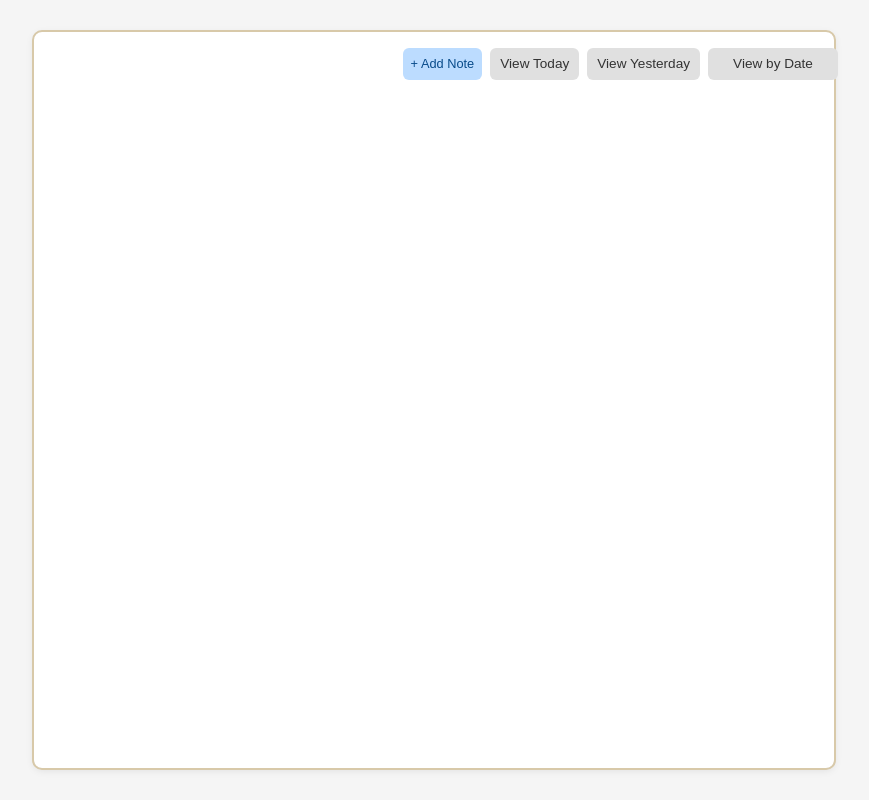
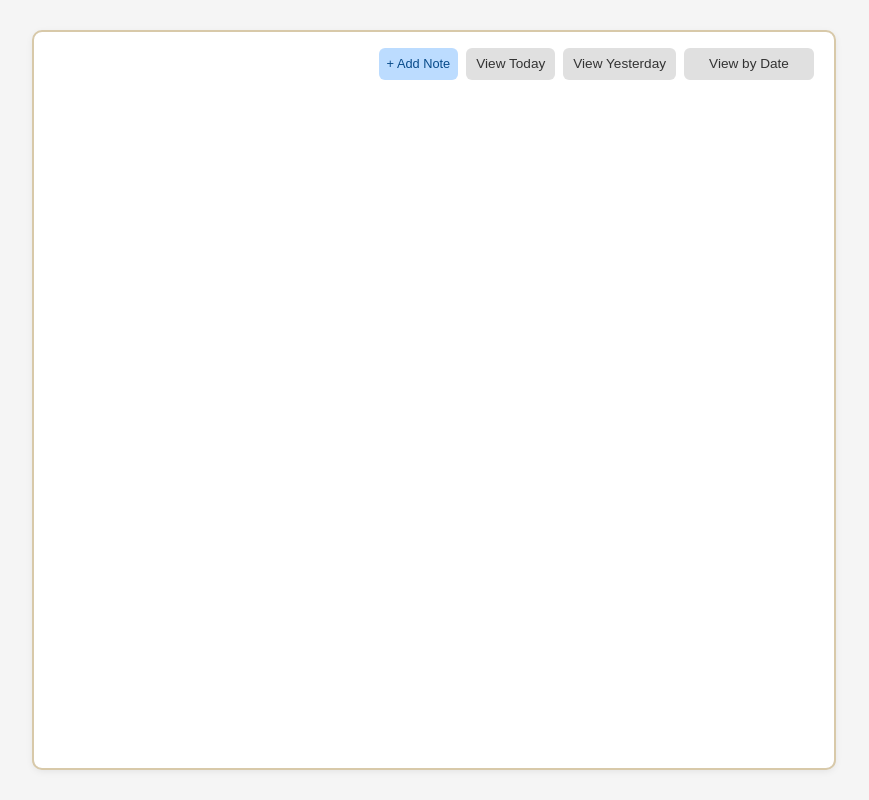
Before and after one commit to simonbg123/taskstack, a React (Vite) app: page / in a window 1280 px wide. Shown: the whole page, without its empty margins (206-1075 px from the left). Built offline with nearby package versions, Linux system fonts and the light colour scheme.

Commit message:
Fix top-bar padding

```diff
--- a/src/App.css
+++ b/src/App.css
@@ -41,7 +41,7 @@ body {
   justify-content: flex-end;
   gap: var(--topbar-gap);
   margin-bottom: 1.25rem;
-  margin-right: calc(-1 * (var(--app-padding) + var(--topbar-gap) / 2));
+  margin-right: calc(+0.5 * var(--topbar-gap));
 }
 
 .top-bar.digest {
```
